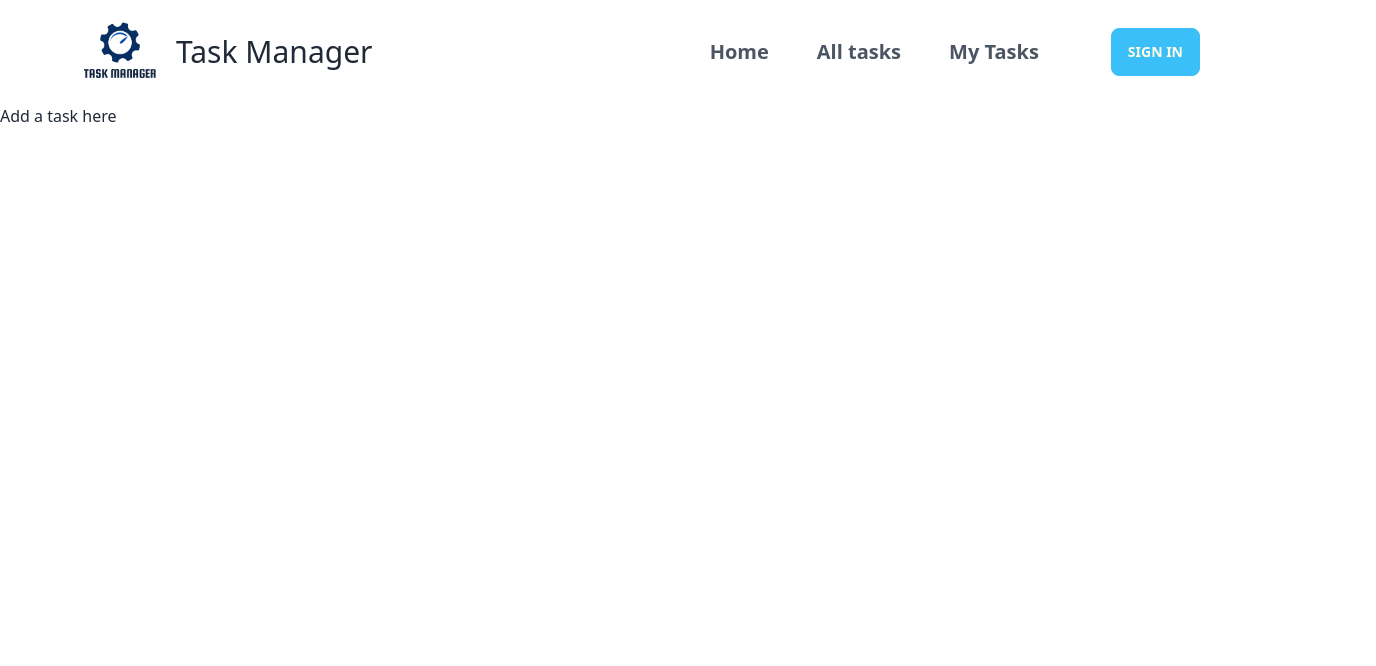
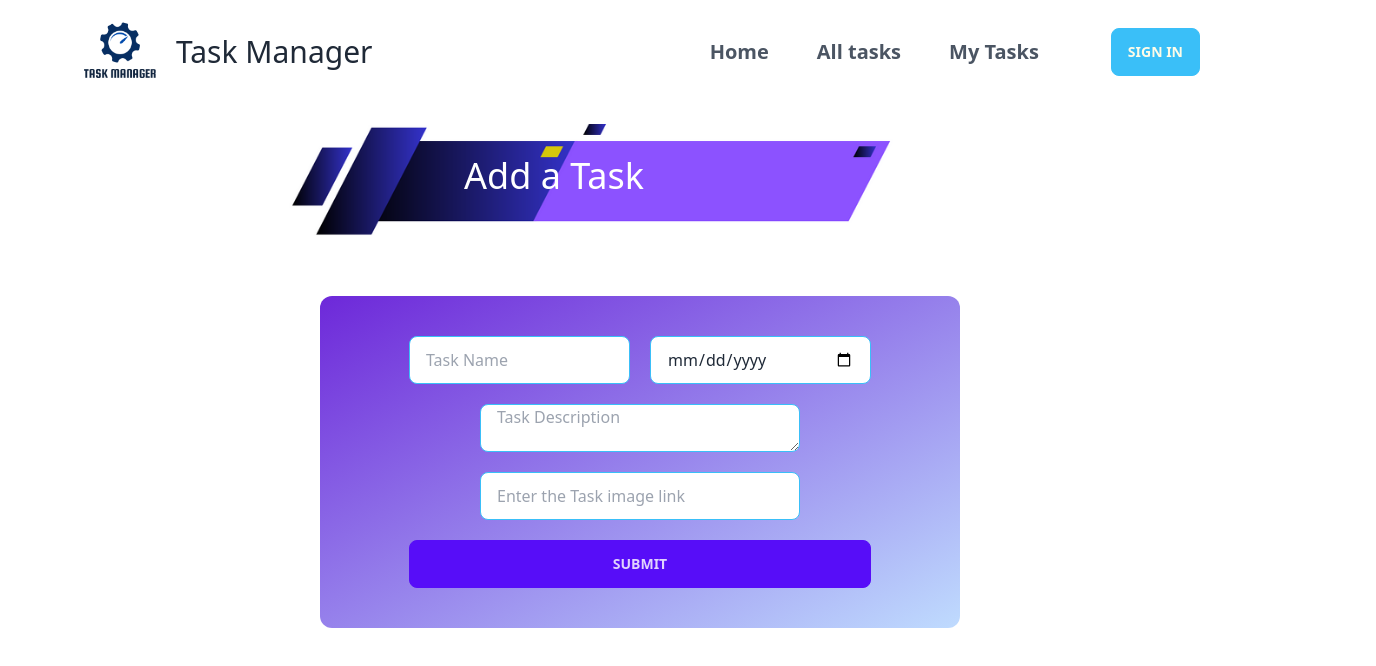
Before and after one commit to Joysd1010/TaskManager, a React (Vite) app: page /addTask in a window 1280 px wide. Shown: the top 666 px of the page, 1376 px wide, since content can reach past the window. Built offline with nearby package versions, Linux system fonts and the light colour scheme; no server answers.

Commit message:
Total functionality of the admin is completed

```diff
--- a/src/Pages/Admin/AddTask/AddTask.jsx
+++ b/src/Pages/Admin/AddTask/AddTask.jsx
@@ -1,11 +1,104 @@
-import React from 'react';
+import React from "react";
+import { useForm } from "react-hook-form";
+
+import Swal from "sweetalert2";
+import useAuth from "../../Hooks/useAuth";
+import useTitle from "../../Hooks/useTitle";
+import Pagetitle from "../../Hooks/Pagetitle";
+
+
 
 const AddTask = () => {
-    return (
-        <div>
-            Add a task here
+    useTitle('Add Task')
+  const { register, handleSubmit,reset, formState: { errors } } = useForm();
+
+
+
+  const onSubmit = (data) => {
+    const {task_name,task_deadline,task_description,image}=data
+
+    const newTask={
+        image:image,
+        task_name:task_name,
+        task_deadline:task_deadline,
+        task_description:task_description,
+        task_approve_status:'pending',
+        total_completed:0
+
+    }
+
+            fetch('http://localhost:5000/addTask',{
+                method:'POST',
+                headers: { "content-type": "application/json" },
+                body:JSON.stringify(newTask)
+            })
+            .then((res) => res.json())
+          .then((data) => {
+            if (data.insertedId) {
+                reset()
+              Swal.fire({
+                position: "center",
+                icon: "success",
+                title: "Successfully sent Added task , ask admin to Approve",
+                showConfirmButton: false,
+                timer: 2000,
+              });
+
+              }});
+        }
+
+
+
+  return (<div className="mx-20">
+    <Pagetitle title={'Add a Task'}/>
+    <div className="p-10 bg-gradient-to-br from-violet-700 to-blue-200 rounded-xl flex justify-around mx-60">
+      <form onSubmit={handleSubmit(onSubmit)} className="flex flex-col gap-5 ">
+        {/* Class name */}
+        <div className="flex gap-5">
+
+          <input
+            type="text"
+            placeholder="Task Name"
+            id="task_name"
+            {...register("task_name", { required: true })}
+            className="input input-bordered input-info w-full max-w-xs"
+            />
+
+
+          <input
+            type="date"
+
+            placeholder="Task deadline"
+            id="task_deadline"
+            className="input input-bordered input-info w-full max-w-xs"
+            {...register("task_deadline", { required: true })}
+          />
         </div>
-    );
+        <div className="flex justify-around">
+          <textarea
+            type="text"
+            placeholder="Task Description"
+            id="task_description"
+            className="input input-bordered input-info w-full max-w-xs"
+            {...register("task_description", { required: true })}
+          />
+
+        </div>
+        <div className="flex  justify-around">
+          <input
+            type="text"
+            placeholder="Enter the Task image link"
+            id="image"
+            className="input input-bordered input-info w-full max-w-xs"
+            {...register("image", { required: true })}
+          />
+        </div>
+        <button type="submit" className="btn btn-primary">Submit</button>
+      </form>
+    </div>
+  </div>
+
+  );
 };
 
 export default AddTask;
```
